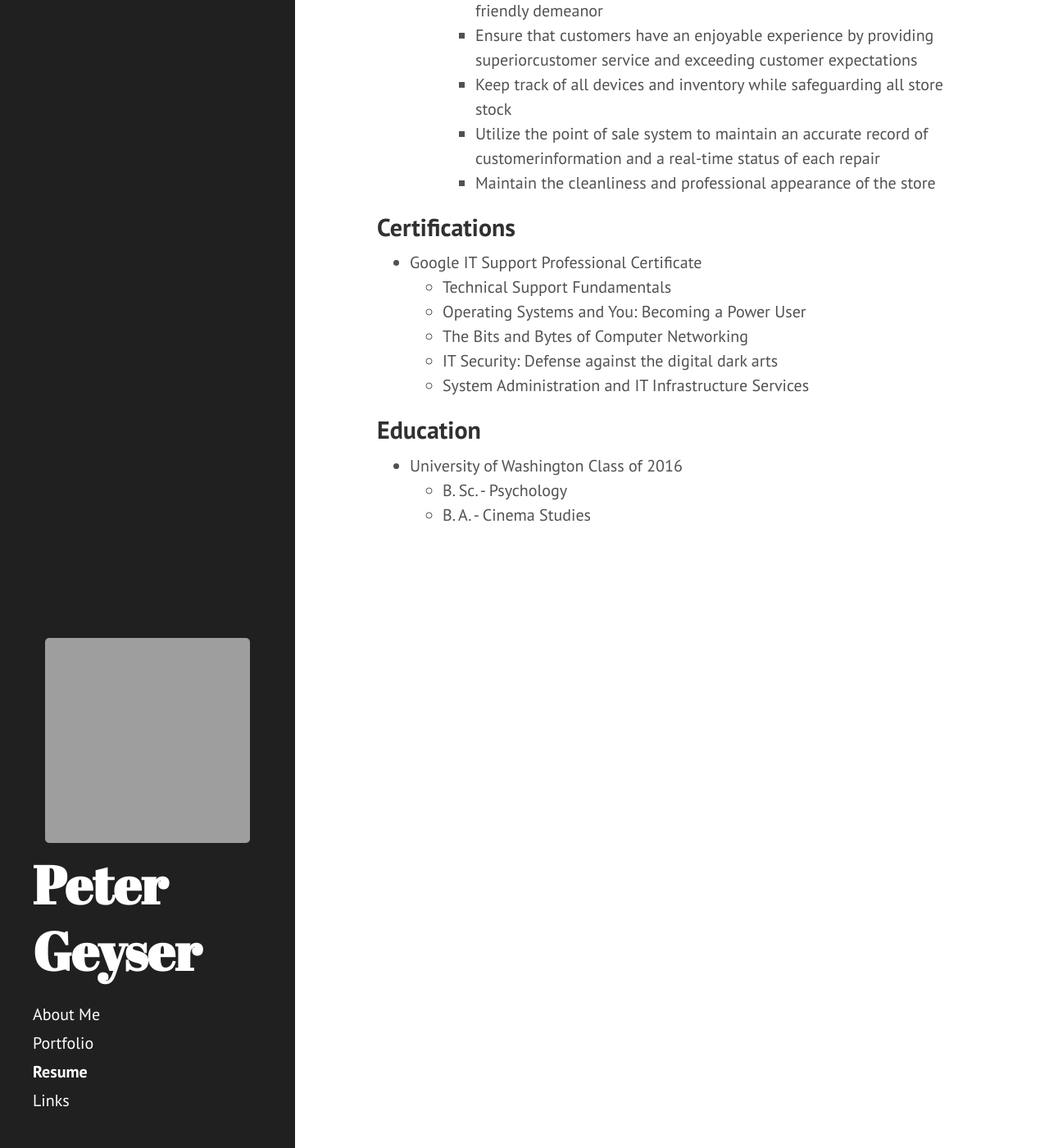
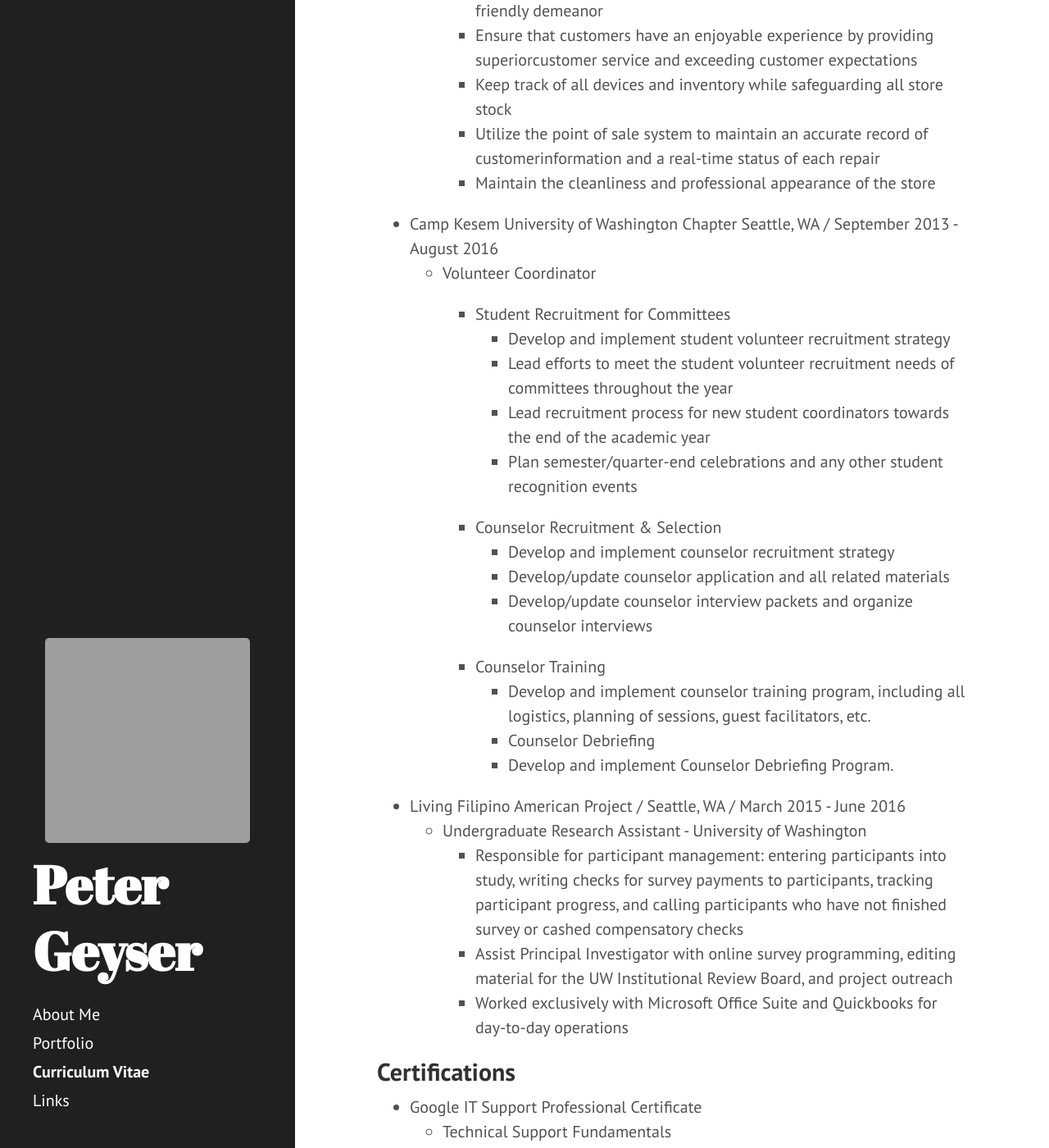
Before and after one commit to ppgeyser/ppgeyser.github.io, a Jekyll site: the page built from resume.md, in a window 1280 px wide and 1400 px high, scrolled down 2170 px. Shown: the whole window at 82% size. Built offline with Jekyll 4.4.1, drawn with Linux system fonts in a browser that asks for light colours; some of the changed text lies outside the part shown; grey boxes are pictures that could not be loaded.

Commit message:
Changed name from resume to cv. Added additional experience

```diff
--- a/resume.md
+++ b/resume.md
@@ -1,12 +1,12 @@
 ---
 layout: page
-title: Resume
+title: Curriculum Vitae
 order: 3
 ---
 
 ## Experience
 
-[Click here to download complete resume.]({{ site.url }}/public/pgeyser-resume.pdf)
+[Click here to download resume.]({{ site.url }}/public/pgeyser-resume.pdf)
 
 * MSAI Consulting / San Diego, CA / September 2018 to Present
   * Assistant Operations Manager
@@ -61,6 +61,31 @@ order: 3
     * Utilize the point of sale system to maintain an accurate record of customerinformation and a real-time status of each repair
     * Maintain the cleanliness and professional appearance of the store
 
+* Camp Kesem University of Washington Chapter Seattle, WA / September 2013 - August 2016
+  * Volunteer Coordinator
+
+      * Student Recruitment for Committees
+        * Develop and implement student volunteer recruitment strategy
+        * Lead efforts to meet the student volunteer recruitment needs of committees throughout the year
+        * Lead recruitment process for new student coordinators towards the end of the academic year
+        * Plan semester/quarter-end celebrations and any other student recognition events
+
+      * Counselor Recruitment & Selection
+        * Develop and implement counselor recruitment strategy
+        * Develop/update counselor application and all related materials
+        * Develop/update counselor interview packets and organize counselor interviews
+
+      * Counselor Training
+        * Develop and implement counselor training program, including all logistics, planning of sessions, guest facilitators, etc.
+        * Counselor Debriefing
+        * Develop and implement Counselor Debriefing Program.
+
+* Living Filipino American Project / Seattle, WA / March 2015 - June 2016
+  * Undergraduate Research Assistant - University of Washington
+    * Responsible for participant management: entering participants into study, writing checks for survey payments to participants, tracking participant progress, and calling participants who have not finished survey or cashed compensatory checks
+    * Assist Principal Investigator with online survey programming, editing material for the UW Institutional Review Board, and project outreach
+    * Worked exclusively with Microsoft Office Suite and Quickbooks for day-to-day operations
+
 ## Certifications
 
 * Google IT Support Professional Certificate
@@ -72,6 +97,9 @@ order: 3
 
 ## Education
 
+* University of California, San Diego
+  * Full Stack Web Development Bootcamp Certificate of Completion
+
 * University of Washington Class of 2016
   * B. Sc. - Psychology
   * B. A. - Cinema Studies
```
